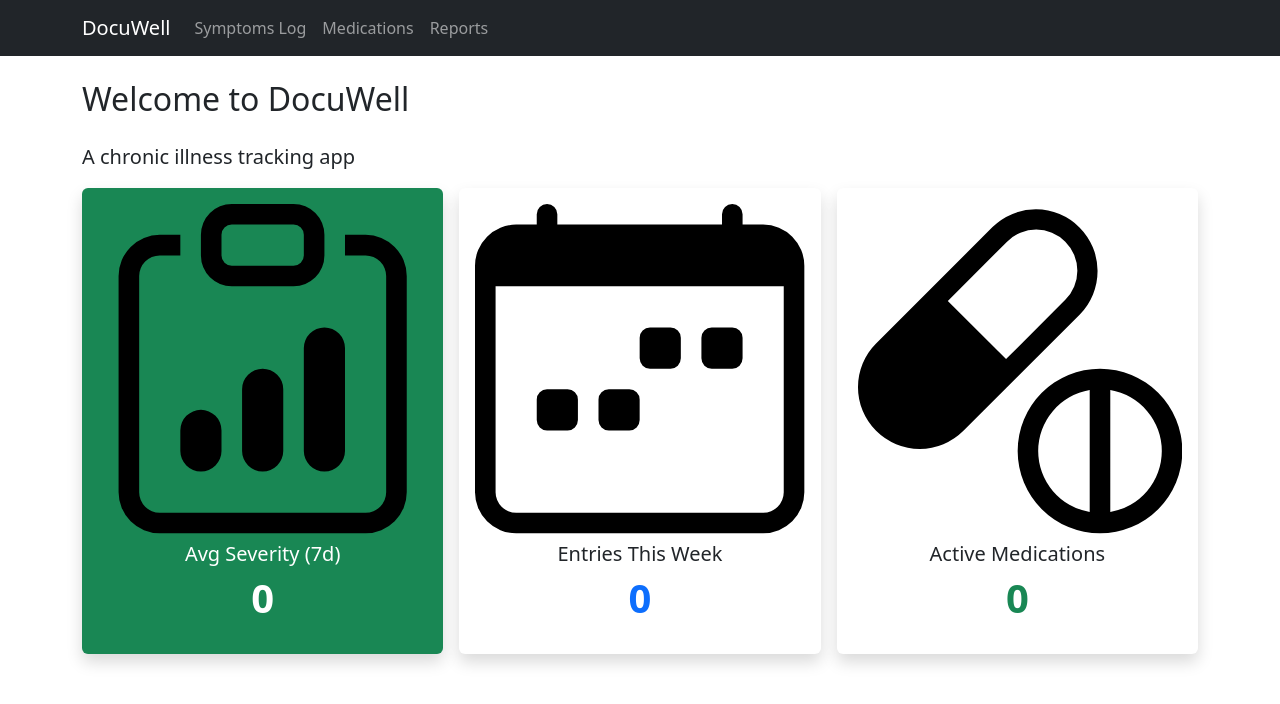
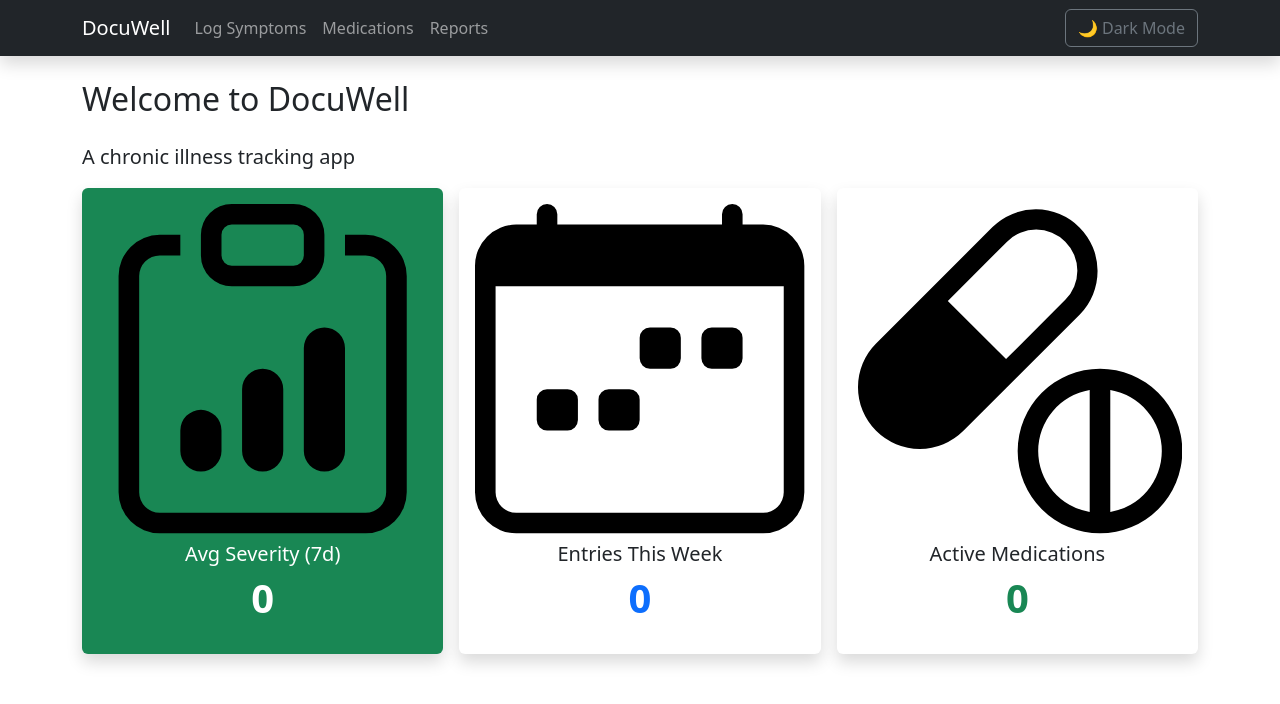
Before and after one commit to zaneahmed1/docuwell, a React (Create React App) app: page / in a window 1280 px wide. Shown: the top 704 px of the page. Built offline with nearby package versions, Linux system fonts and the light colour scheme.

Commit message:
add dark mode

```diff
--- a/src/components/NavBar.jsx
+++ b/src/components/NavBar.jsx
@@ -1,19 +1,34 @@
 import { Link, NavLink } from "react-router-dom";
+import ThemeToggle from "./ThemeToggle";
 
 export default function NavBar() {
   return (
-    <nav className="navbar navbar-expand-lg navbar-dark bg-dark">
+    <nav className="navbar navbar-expand-lg navbar-dark bg-dark shadow">
       <div className="container">
         <Link className="navbar-brand" to="/">DocuWell</Link>
-        <button className="navbar-toggler" type="button" data-bs-toggle="collapse" data-bs-target="#dwNav">
+
+        <button
+          className="navbar-toggler"
+          type="button"
+          data-bs-toggle="collapse"
+          data-bs-target="#dwNav"
+        >
           <span className="navbar-toggler-icon"></span>
         </button>
+
         <div id="dwNav" className="collapse navbar-collapse">
           <ul className="navbar-nav me-auto">
-            <li className="nav-item"><NavLink className="nav-link" to="/symptoms">Symptoms Log</NavLink></li>
-            <li className="nav-item"><NavLink className="nav-link" to="/medications">Medications</NavLink></li>
-            <li className="nav-item"><NavLink className="nav-link" to="/reports">Reports</NavLink></li>
+            <li className="nav-item">
+              <NavLink className="nav-link" to="/symptoms">Log Symptoms</NavLink>
+            </li>
+            <li className="nav-item">
+              <NavLink className="nav-link" to="/medications">Medications</NavLink>
+            </li>
+            <li className="nav-item">
+              <NavLink className="nav-link" to="/reports">Reports</NavLink>
+            </li>
           </ul>
+          <ThemeToggle />
         </div>
       </div>
     </nav>
--- /dev/null
+++ b/src/components/ThemeToggle.jsx
@@ -0,0 +1,27 @@
+import { useEffect, useState } from "react";
+
+export default function ThemeToggle() {
+  const [dark, setDark] = useState(
+    () => localStorage.getItem("theme") === "dark"
+  );
+
+  // Apply theme to body
+  useEffect(() => {
+    if (dark) {
+      document.body.classList.add("bg-dark", "text-light");
+      localStorage.setItem("theme", "dark");
+    } else {
+      document.body.classList.remove("bg-dark", "text-light");
+      localStorage.setItem("theme", "light");
+    }
+  }, [dark]);
+
+  return (
+    <button
+      onClick={() => setDark(!dark)}
+      className="btn btn-outline-secondary ms-auto"
+    >
+      {dark ? "☀️ Light Mode" : "🌙 Dark Mode"}
+    </button>
+  );
+}
```
